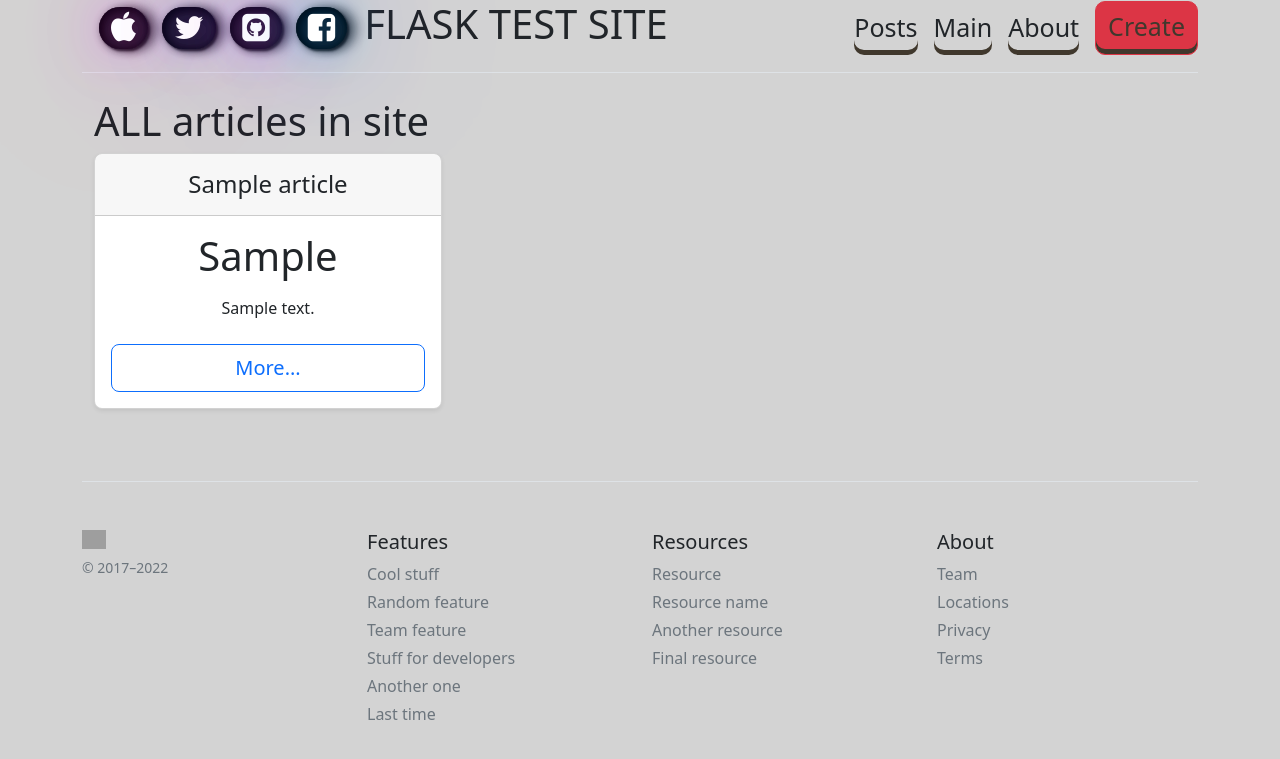
After one commit to MikhailStukalau/Flask, a Flask app: page /post in a window 1280 px wide. The commit adds this page. Shown: the top 759 px of the page. Run offline with Flask 3, Linux system fonts and the light colour scheme; tables that the repository leaves empty hold one stand-in row (values such as "Sample post"); grey boxes are pictures that could not be loaded.

Commit message:
update 3

```diff
--- a/runserver.py
+++ b/runserver.py
@@ -1,4 +1,4 @@
-from app import app
+from app import app, db
 
 if __name__ == '__main__':
     app.run(debug=True)
--- a/static/css/style.css
+++ b/static/css/style.css
@@ -4,7 +4,8 @@ body {
 
 #main,
 #about,
-#create {
+#create,
+#post {
    border-radius: 10px;
    color: #40382D;
    box-shadow: inset 0 -5px 0 #40382D;
@@ -13,7 +14,8 @@ body {
 
 #main:hover,
 #about:hover,
-#create:hover {
+#create:hover,
+#post:hover {
    box-shadow: inset 0 -60px 0 #87CEEB, 2px 2px 3px rgba(0, 0, 0, 0.3);
    color: #DECDA5;
 }
--- a/templates/base.html
+++ b/templates/base.html
@@ -26,7 +26,7 @@
             <div class="container">
                 <a href="https://apple.com"><i class="fa fa-apple" id="apple"></i></a>
                 <a href="https://twitter.com"><i class="fa fa-twitter" id="twitter"></i></a>
-                <a href="https://github.com/MikhailStukalau"><i class="fa fa-github-square github" id="github"></i></a>
+                <a href="https://github.com/"><i class="fa fa-github-square github" id="github"></i></a>
                 <a href="https://facebook.com"><i class="fa fa-facebook-square" id="facebook"></i></a>
             </div>
         </div>
@@ -35,6 +35,7 @@
             <span><h1>FLASK TEST SITE</h1></span>
         </a>
         <nav class="d-inline-flex mt-2 mt-md-0 ms-md-auto">
+            <a class="me-3 py-2 text-dark text-decoration-none" id="post" href="/post">Posts</a>
             <a class="me-3 py-2 text-dark text-decoration-none" id="main" href="/">Main</a>
             <a class="me-3 py-2 text-dark text-decoration-none" id="about" href="/about">About</a>
             <a class="btn btn-danger" id="create" href="/create">Create</a>
--- /dev/null
+++ b/templates/posts.html
@@ -0,0 +1,29 @@
+{% extends 'base.html' %}
+
+{% block title %}
+Articles
+{% endblock %}
+
+{% block content %}
+<div class="container">
+<h1> ALL articles in site </h1>
+    <div class="row row-cols-1 row-cols-md-3 mb-3 text-center">
+    {% for el in articles %}
+
+        <div class="col">
+            <div class="card mb-4 rounded-3 shadow-sm">
+                <div class="card-header py-3">
+                    <h4 class="my-0 fw-normal"> {{ el.title }} </h4>
+                </div>
+                <div class="card-body">
+                    <h1 class="card-title pricing-card-title"> {{ el.intro }} </h1>
+                    <ul class="list-unstyled mt-3 mb-4"> {{ el.text }} </ul>
+                    <a class="w-100 btn btn-lg btn-outline-primary" href="/{{ el.id }}/details"> More... </a>
+                </div>
+            </div>
+        </div>
+
+    {% endfor %}
+    </div>
+</div>
+{% endblock %}
--- a/views.py
+++ b/views.py
@@ -17,6 +17,12 @@ def about():
     return render_template('about.html')
 
 
+@app.route('/post')
+def post():
+    articles = Article.query.order_by(Article.date).all()
+    return render_template('posts.html', articles=articles)
+
+
 @app.route('/create', methods=['POST', 'GET'])
 def create():
     if request.method == 'POST':
@@ -28,6 +34,7 @@ def create():
 
         try:
             db.session.add(art)
+            app.logger.info(f"Entry with title {title} added!")
             db.session.commit()
             return redirect('/home')
         except Exception as ex:
@@ -35,6 +42,22 @@ def create():
             return 'Error'
     else:
         return render_template('create.html')
+
+
+@app.route('/<int:id>/details/', methods=['GET'])
+def details(id):
+    detail = None
+    try:
+        detail = Article.query.get_or_404(id)
+        db.session.commit()
+        if detail is None:
+            flash('Нет записи с таким идентификатором', 'danger')
+            abort(404)
+    except SQLAlchemyError as ex:
+        log_error('Error while querying database', exc_info=ex)
+        flash('Во время запроса произошла непредвиденная ошибка', 'danger')
+        abort(500)
+    return render_template('details.html', detail=detail)
 
 
 @app.route('/contacts')
```
Also changed, not shown: app.py (+7 -4 lines), templates/details.html (added, +12 -0 lines).
